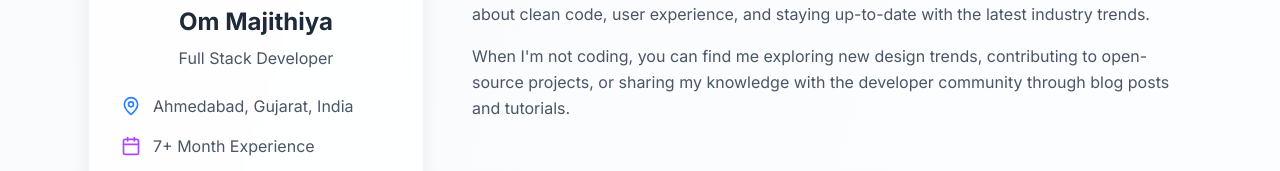
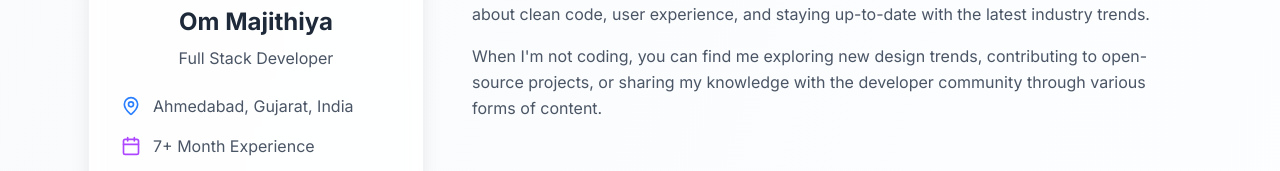
Before and after one commit to mrmajithiya/my_portfolio, a Next.js app: page /about in a window 1280 px wide. Shown: the part 554-725 px from the top of the page. Built offline with nearby package versions, Linux system fonts and the light colour scheme.

Commit message:
Update page.tsx
some changes

```diff
--- a/src/app/about/page.tsx
+++ b/src/app/about/page.tsx
@@ -195,8 +195,8 @@ export default function About() {
                   user experience, and staying up-to-date with the latest industry trends.
                 </p>
                 <p>
-                  When I&apos;m not coding, you can find me exploring new design trends, contributing to open-source projects,
-                  or sharing my knowledge with the developer community through blog posts and tutorials.
+                  When I'm not coding, you can find me exploring new design trends, contributing to open-source projects,
+                  or sharing my knowledge with the developer community through various forms of content.
                 </p>
               </div>
             </motion.section>
```
